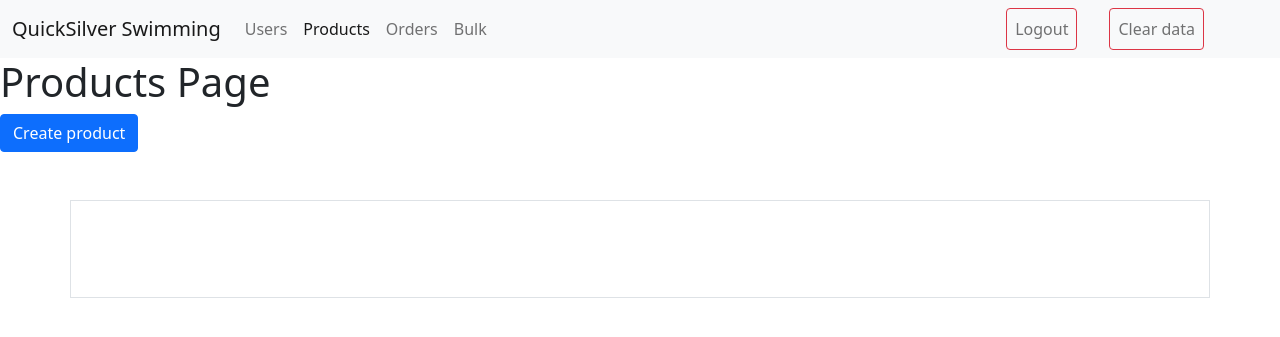
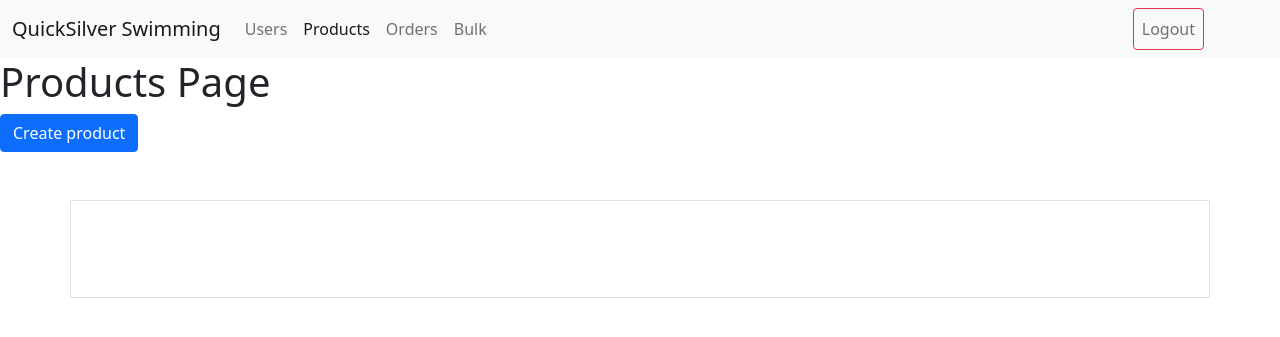
Before and after one commit to dylanvanh/ITECA3-Project, a PHP site: page /admin/products.php in a window 1280 px wide. Shown: the top 337 px of the page. Run offline with PHP 8.4, Linux system fonts and the light colour scheme; the visitor is signed in with stand-in values (Sample User, id 1); data that the repository does not hold is empty.

Commit message:
Removed test nav buttons , fixed products query SQL statement

```diff
--- a/admin/adminNavbar.php
+++ b/admin/adminNavbar.php
@@ -88,13 +88,7 @@ if (isset($_POST['logout'])) {
                             </ul>
                         </form>
                     <?php endif; ?>
-                    <form action="index.php" method="post" name="form">
-                        <ul class="navbar-nav me-auto mb-2 mb-lg-0">
-                            <li class="nav-item px-3">
-                                <button class="nav-link btn btn-outline-danger" type="submit" name="logout">Clear data</button>
-                            </li>
-                        </ul>
-                    </form>
+
                 </div>
             </div>
         </div>
--- a/admin/bulk.php
+++ b/admin/bulk.php
@@ -90,7 +90,7 @@ while ($orderData = mysqli_fetch_array($ordersResult)) {
         } else {
 
             //get productName from products table
-            $productNameSelectStatement = "SELECT * FROM pdroducts WHERE id = '$productId'";
+            $productNameSelectStatement = "SELECT * FROM products WHERE id = '$productId'";
             $productNameResult = mysqli_query($conn, $productNameSelectStatement);
             $productNameData = mysqli_fetch_array($productNameResult);
             $productName = $productNameData['name'];
```
Also changed, not shown: userNavbar.php (+0 -7 lines).
